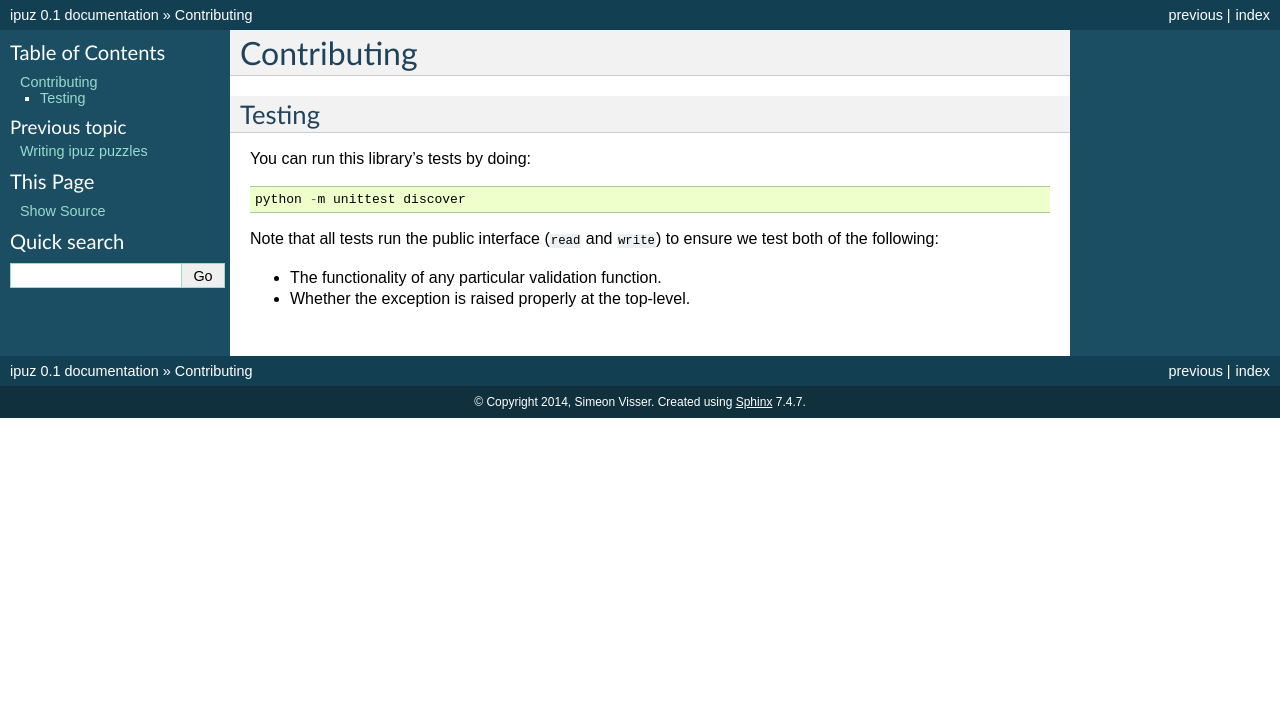
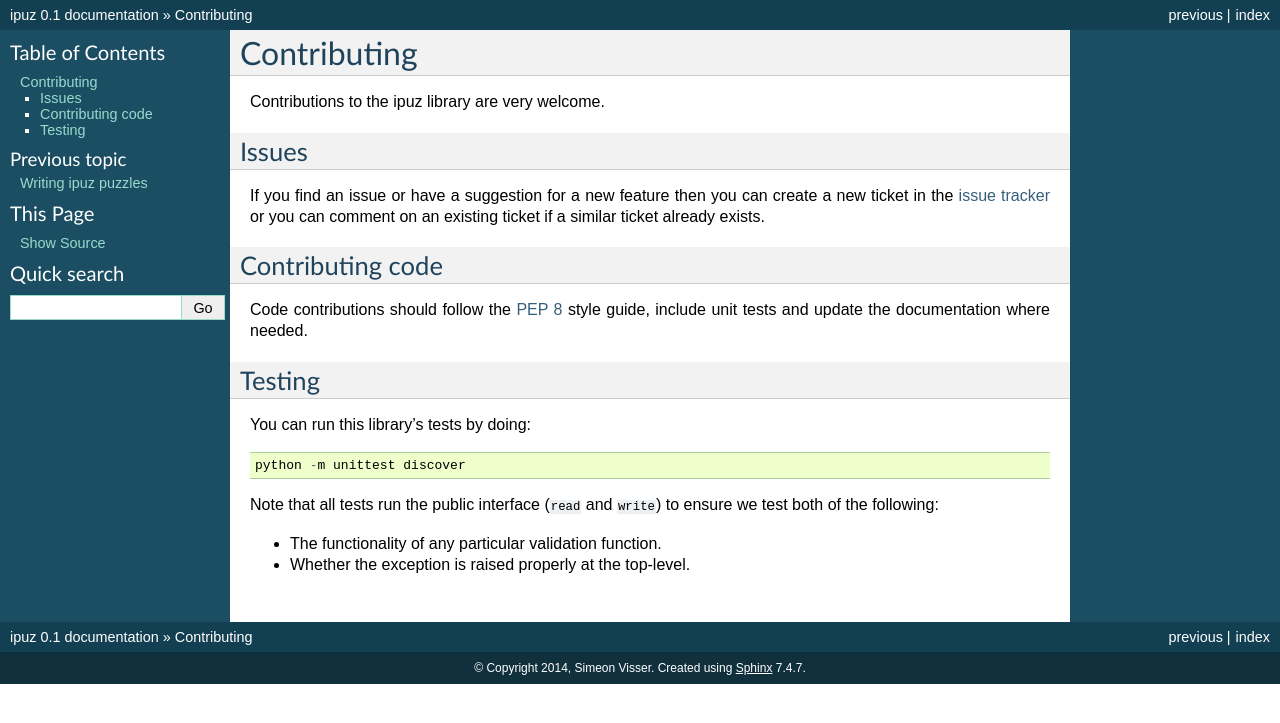
Before and after one commit to svisser/ipuz, a Sphinx documentation site: the page built from docs/contributing.rst, in a window 1280 px wide. Shown: the top 723 px of the page. Built offline with Sphinx 7.4.7, drawn with Linux system fonts in a browser that asks for light colours.

Commit message:
Updated contributing documentation

```diff
--- a/docs/contributing.rst
+++ b/docs/contributing.rst
@@ -1,5 +1,20 @@
 Contributing
 ============
+
+Contributions to the ipuz library are very welcome.
+
+Issues
+------
+
+If you find an issue or have a suggestion for a new feature then you can
+create a new ticket in the `issue tracker`_ or you can comment on an existing
+ticket if a similar ticket already exists.
+
+Contributing code
+-----------------
+
+Code contributions should follow the `PEP 8`_ style guide, include unit tests
+and update the documentation where needed.
 
 Testing
 -------
@@ -15,3 +30,6 @@ we test both of the following:
 
 - The functionality of any particular validation function.
 - Whether the exception is raised properly at the top-level.
+
+.. _issue tracker: https://github.com/svisser/ipuz/issues
+.. _PEP 8: http://legacy.python.org/dev/peps/pep-0008/
```
